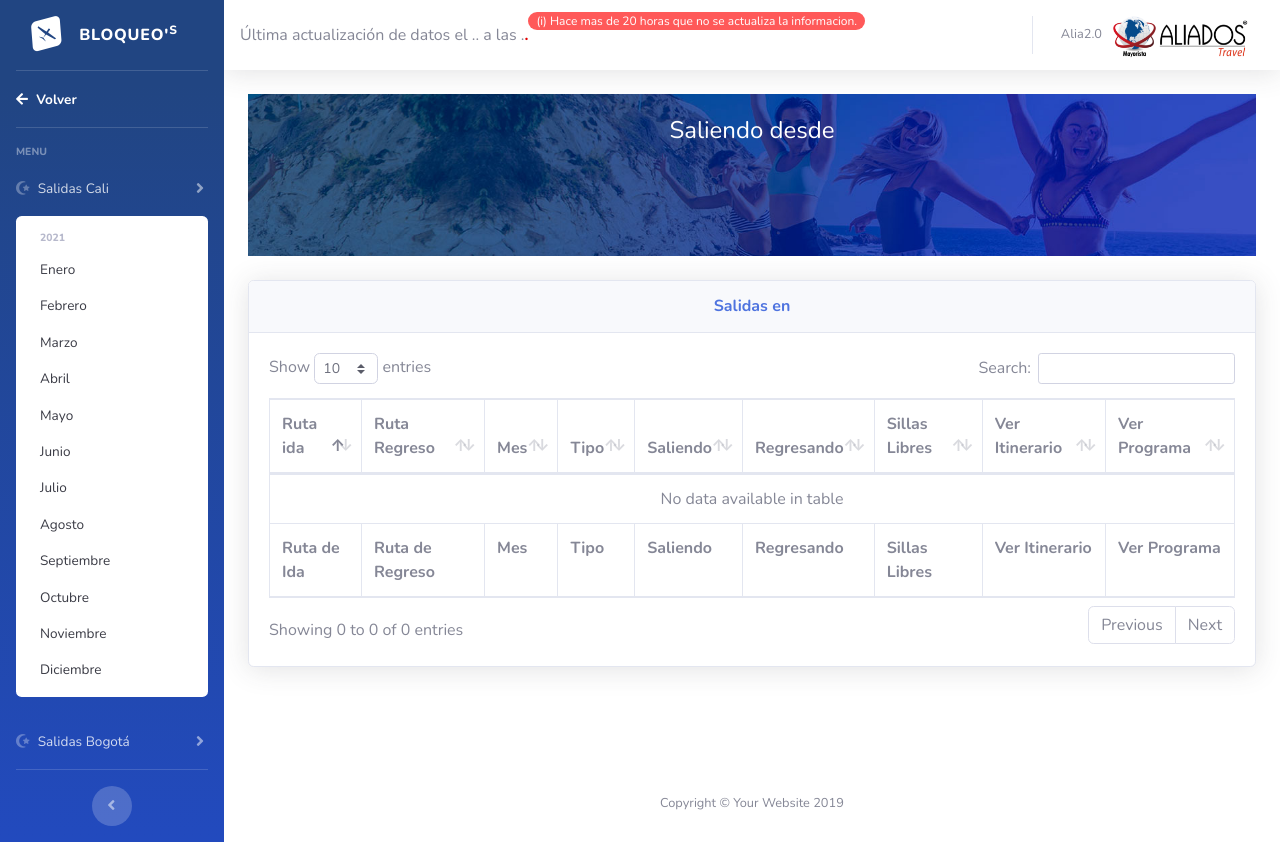
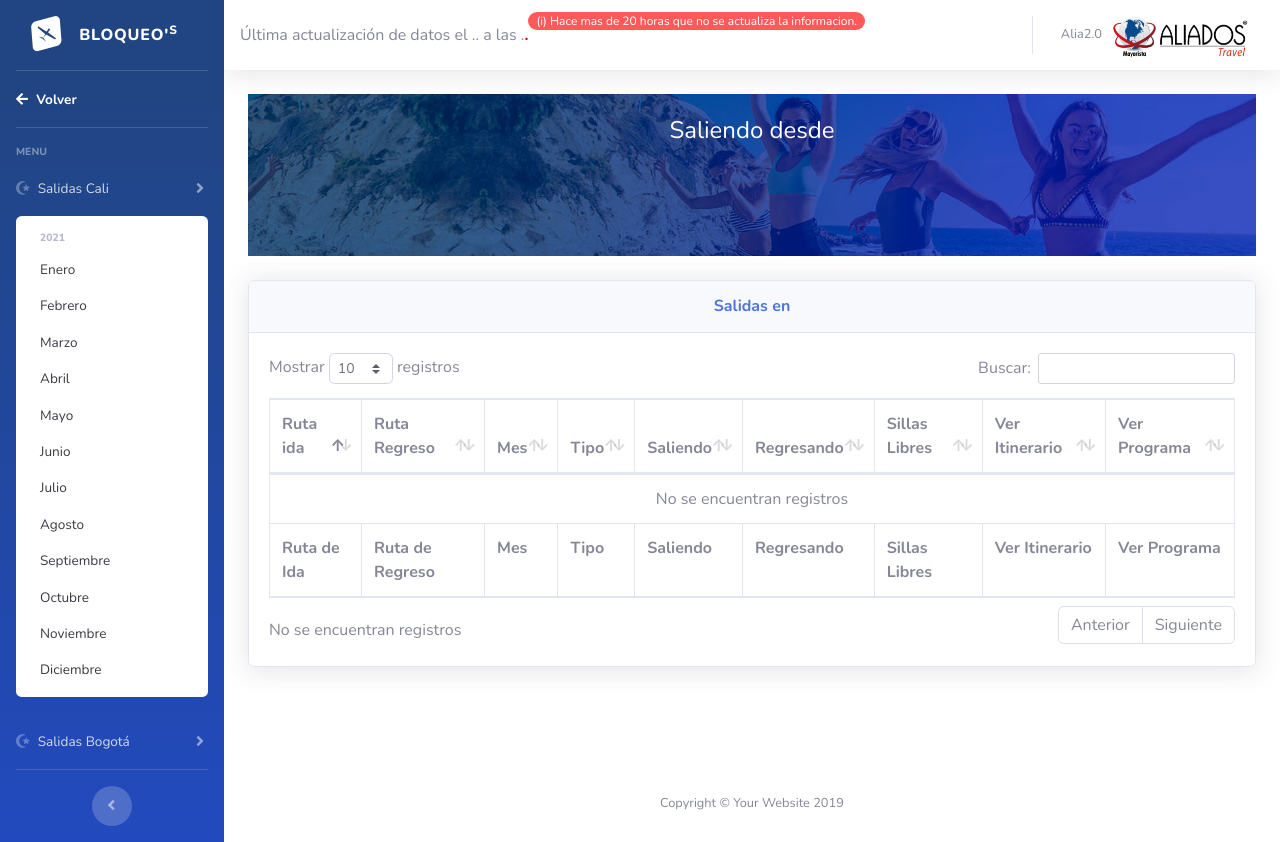
Before and after one commit to jetours2019/bloqueos, a PHP site: page /pages/visualizacion/tables.php?desde=CLO in a window 1280 px wide. Run offline with PHP 8.4, Linux system fonts and the light colour scheme; the template is opened without the code that fills it, so the values that code supplies are empty; the visitor is signed in with stand-in values (Sample User, id 1).

Commit message:
datatable lenguage

```diff
--- a/assets/templates/datatables.php
+++ b/assets/templates/datatables.php
@@ -4,6 +4,22 @@
 <script>
     // Call the dataTables jQuery plugin
     $(document).ready(function() {
-        $('#dataTable').DataTable();
+        $('#dataTable').DataTable({
+            "language": {
+                "lengthMenu": "Mostrando _MENU_ registros por página",
+                "zeroRecords": "No se encuentran registros",
+                "info": "Mostrando _START_ a _END_ de _TOTAL_ registros",
+                "infoEmpty": "No se encuentran registros",
+                "infoFiltered": "(Filtrado de _MAX_ registros totales)",
+                "lengthMenu": "Mostrar _MENU_ registros",
+                "search": "Buscar:",
+                "paginate": {
+                    "first": "Primera",
+                    "last": "Última",
+                    "next": "Siguiente",
+                    "previous": "Anterior"
+                },
+            }
+        });
     });
 </script>
```
